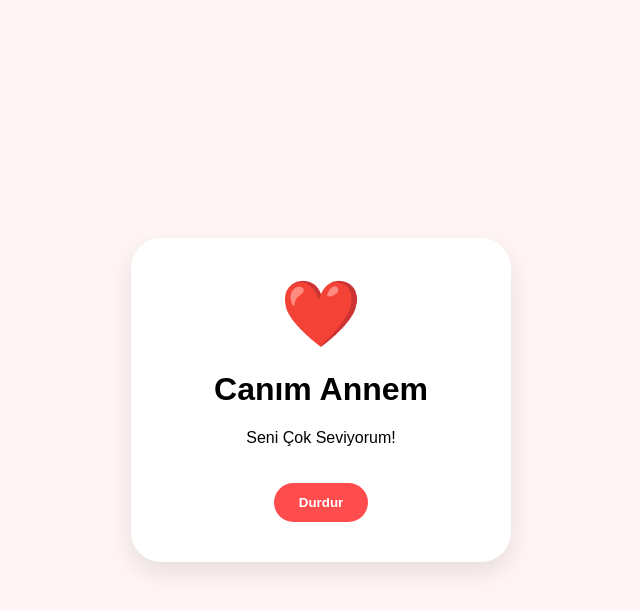
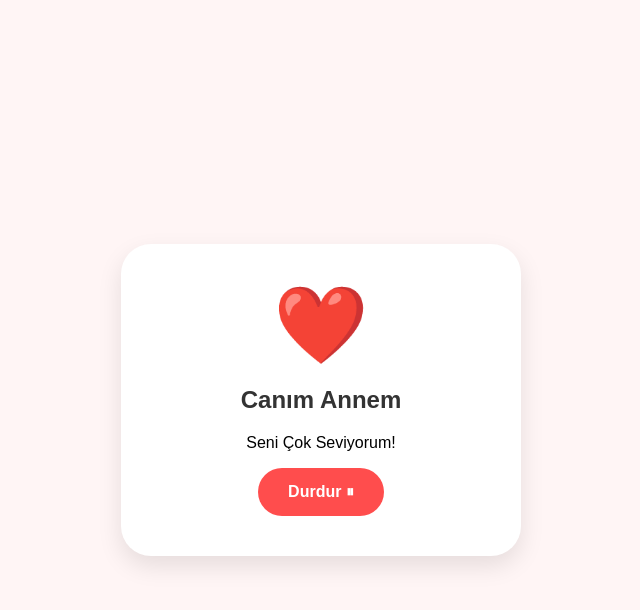
Before and after one commit to gamebrozo/canimannem, a plain HTML site: page index.html in a window 1280 px wide. Both pictures are taken after a click on the element "❤️". Shown: the whole page, without its empty margins (319-959 px from the left). Drawn offline with Linux system fonts and the light colour scheme.

Commit message:
Update index.html

```diff
--- a/index.html
+++ b/index.html
@@ -5,39 +5,58 @@
     <meta name="viewport" content="width=device-width, initial-scale=1.0">
     <title>Canım Annem</title>
     <style>
-        body { margin: 0; height: 100vh; display: flex; justify-content: center; align-items: center; background: #fff5f5; font-family: sans-serif; }
-        .card { background: white; padding: 40px; border-radius: 30px; box-shadow: 0 10px 25px rgba(0,0,0,0.1); text-align: center; width: 80%; max-width: 300px; }
-        .heart { font-size: 60px; color: #ff4d4d; cursor: pointer; animation: beat 1.5s infinite; }
-        @keyframes beat { 0%, 100% { transform: scale(1); } 50% { transform: scale(1.1); } }
-        .btn { background: #ff4d4d; color: white; border: none; padding: 12px 25px; border-radius: 20px; cursor: pointer; margin-top: 20px; font-weight: bold; }
+        body {
+            margin: 0; height: 100vh; display: flex; justify-content: center;
+            align-items: center; background: #fff5f5; font-family: sans-serif;
+        }
+        .container {
+            background: white; padding: 40px; border-radius: 30px;
+            box-shadow: 0 10px 25px rgba(0,0,0,0.1); text-align: center;
+            width: 85%; max-width: 320px;
+        }
+        .heart {
+            font-size: 70px; color: #ff4d4d; cursor: pointer;
+            animation: beat 1.5s infinite;
+        }
+        @keyframes beat {
+            0%, 100% { transform: scale(1); }
+            50% { transform: scale(1.1); }
+        }
+        h1 { color: #333; margin: 20px 0; font-size: 24px; }
+        .btn {
+            background: #ff4d4d; color: white; border: none;
+            padding: 15px 30px; border-radius: 25px; cursor: pointer;
+            font-weight: bold; font-size: 16px; transition: 0.3s;
+        }
     </style>
 </head>
 <body>
 
-<div class="card">
-    <div class="heart" onclick="baslat()">❤️</div>
+<div class="container">
+    <div class="heart" onclick="calistir()">❤️</div>
     <h1>Canım Annem</h1>
-    <p id="t">Senin için bir şarkı seçtim...</p>
+    <p id="mesaj">Senin için bir şarkı seçtim...</p>
 
-    <!-- Senin yüklediğin dosya burada çalışacak -->
-    <audio id="m" loop>
+    <audio id="ses" loop>
         <source src="muzik.mp3" type="audio/mpeg">
     </audio>
 
-    <button class="btn" onclick="baslat()" id="b">Müziği Başlat 🎵</button>
+    <button class="btn" onclick="calistir()" id="buton">Sürprizi Başlat 🎵</button>
 </div>
 
 <script>
-    function baslat() {
-        var m = document.getElementById('m');
-        var b = document.getElementById('b');
-        if (m.paused) {
-            m.play();
-            b.innerText = "Durdur";
-            document.getElementById('t').innerText = "Seni Çok Seviyorum!";
+    function calistir() {
+        var s = document.getElementById('ses');
+        var b = document.getElementById('buton');
+        var m = document.getElementById('mesaj');
+
+        if (s.paused) {
+            s.play();
+            b.innerText = "Durdur ⏸";
+            m.innerText = "Seni Çok Seviyorum!";
         } else {
-            m.pause();
-            b.innerText = "Müziği Başlat 🎵";
+            s.pause();
+            b.innerText = "Sürprizi Başlat 🎵";
         }
     }
 </script>
```
